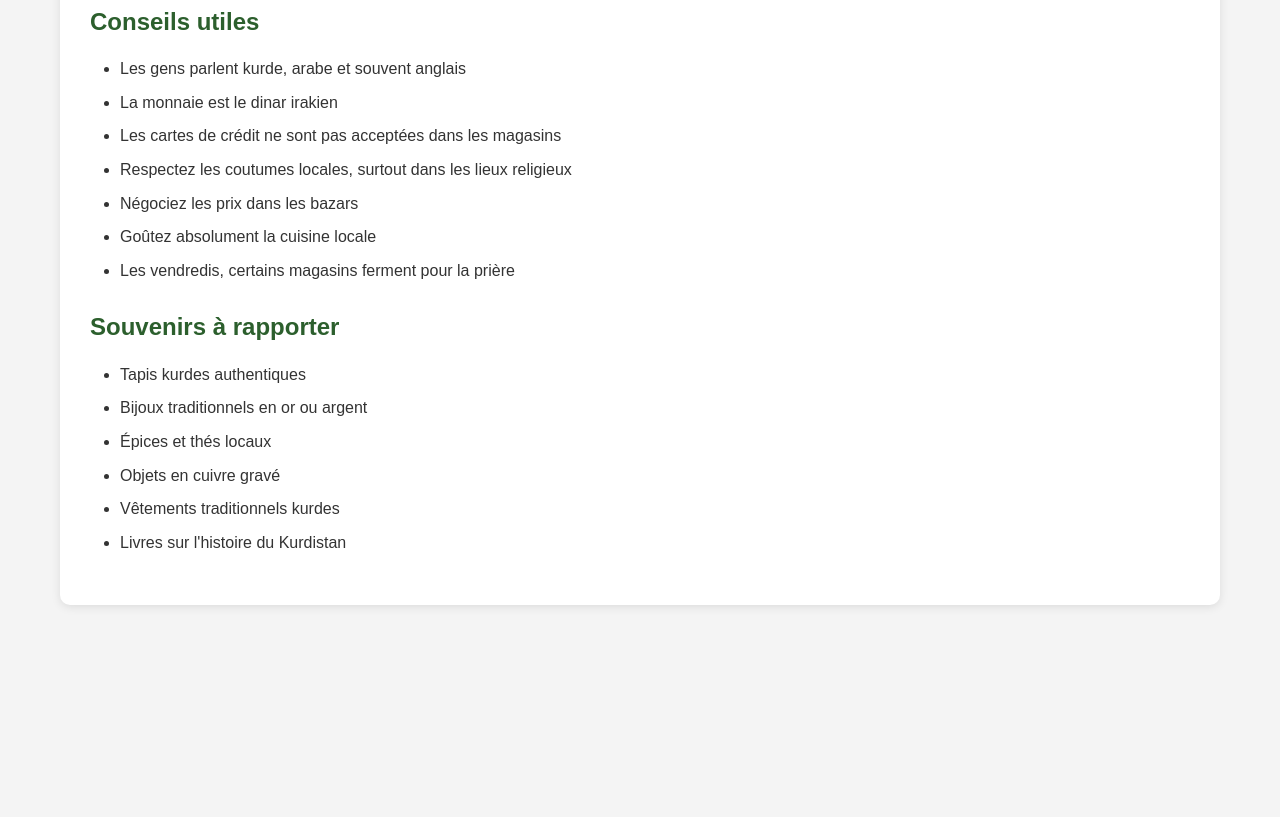
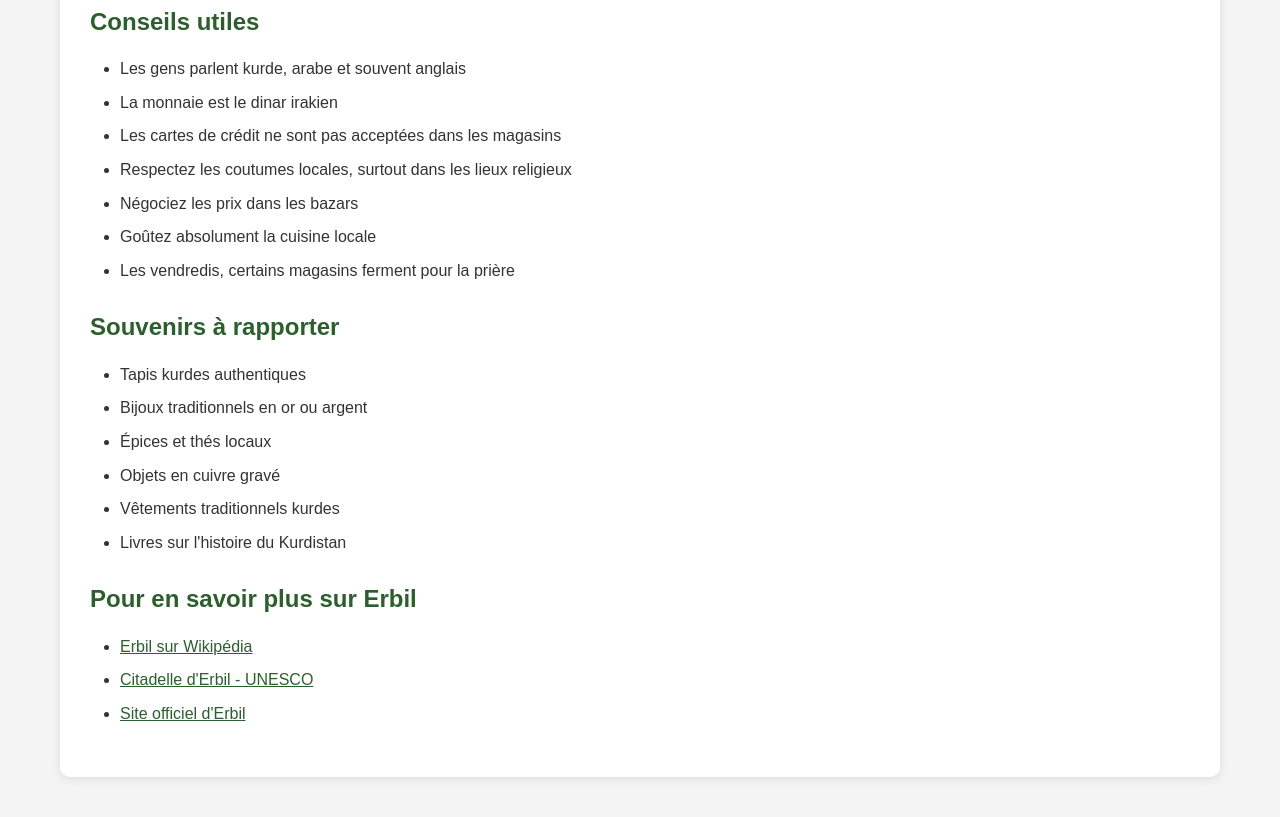
Before and after one commit to yadigarKouja/mon_site, a plain HTML site: page erbil.html in a window 1280 px wide. Shown: the part 5069-5886 px from the top of the page. Before the commit the page ends 5724 px from the top, so only its background shows below. Drawn offline with Linux system fonts and the light colour scheme.

Commit message:
Update erbil.html

```diff
--- a/erbil.html
+++ b/erbil.html
@@ -218,6 +218,15 @@
             </ul>
         </section>
 
+    <section>
+    <h3>Pour en savoir plus sur Erbil</h3>
+    <ul>
+        <li><a href="https://fr.wikipedia.org/wiki/Erbil" target="_blank">Erbil sur Wikipédia</a></li>
+        <li><a href="https://whc.unesco.org/en/list/1437" target="_blank">Citadelle d'Erbil - UNESCO</a></li>
+        <li><a href="https://www.gov.krd/erbil/" target="_blank">Site officiel d'Erbil</a></li>
+    </ul>
+</section>
+
 </main>
 
 
```
